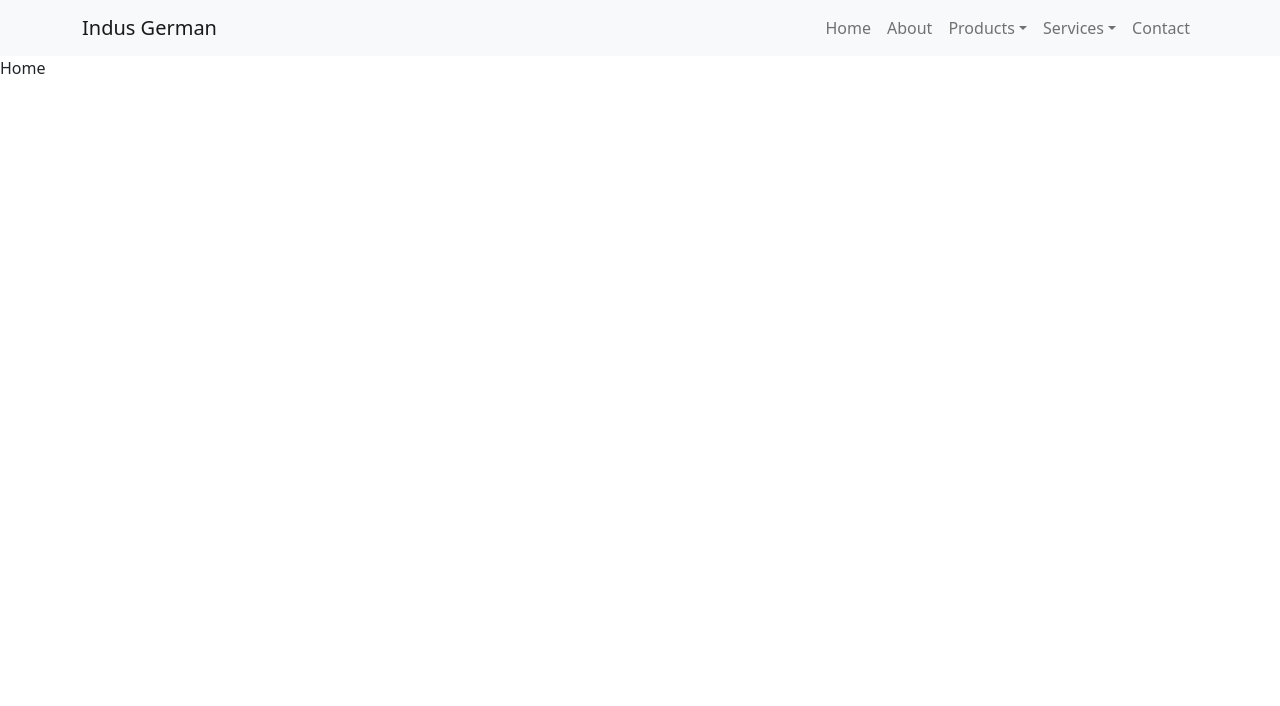
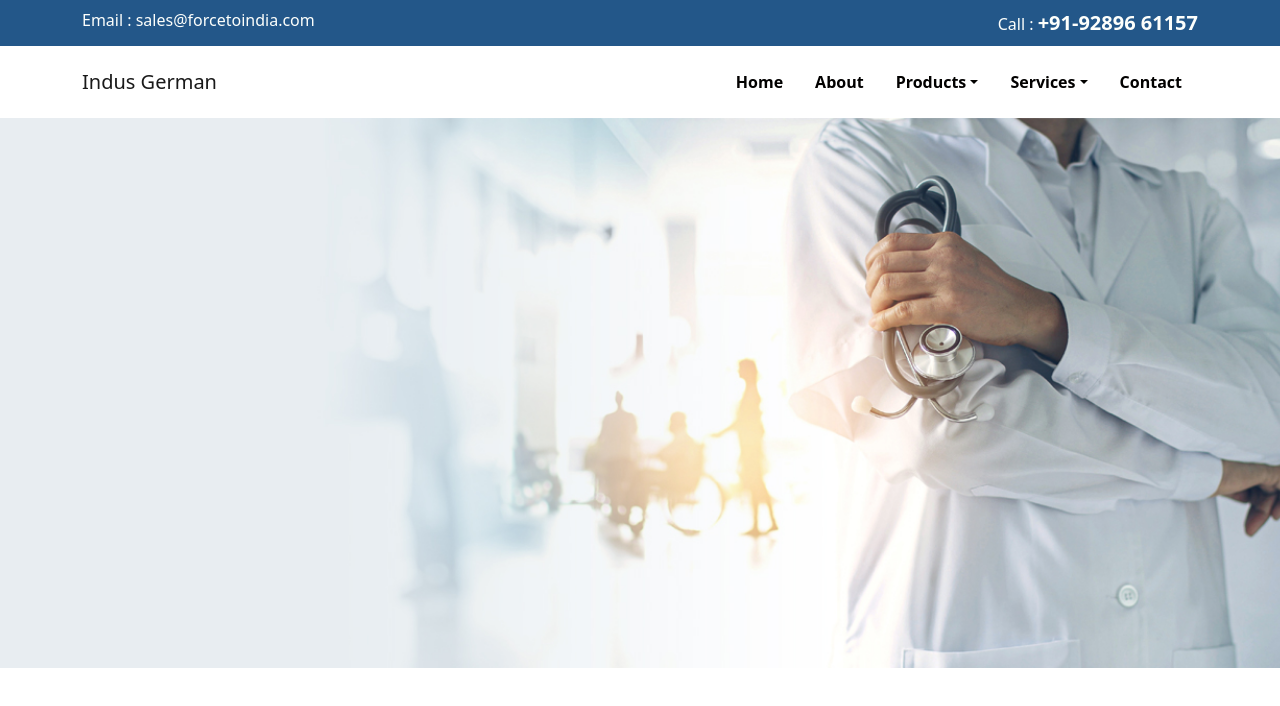
Before and after one commit to gurdeep4git/IndusGerman, a React (Create React App) app: page / in a window 1280 px wide. Shown: the top 706 px of the page. Built offline with nearby package versions, Linux system fonts and the light colour scheme.

Commit message:
added banner

```diff
--- /dev/null
+++ b/src/components/Banner/Banner.css
@@ -0,0 +1,8 @@
+.banner {
+    position: relative;
+    overflow: hidden;
+    background: #fff;
+    background: url(../../../public/assets/images/slider-bg.jpg) no-repeat;
+    background-size: cover;
+    min-height: 550px;
+}
--- /dev/null
+++ b/src/components/Banner/Banner.js
@@ -0,0 +1,12 @@
+import React from 'react'
+import './Banner.css';
+
+function Banner() {
+    return (
+        <>
+            <div className='banner'></div>
+        </>
+    )
+}
+
+export default Banner
--- /dev/null
+++ b/src/components/Contactbar/Contactbar.css
@@ -0,0 +1,11 @@
+.contact-bar {
+    background-color: var(--third-color);
+    color: var(--second-color);
+}
+
+.contact-bar a,
+.contact-bar a:hover,
+.contact-bar a:focus {
+    color: var(--second-color);
+    text-decoration: none;
+}
--- /dev/null
+++ b/src/components/Contactbar/Contactbar.js
@@ -0,0 +1,28 @@
+import React from 'react'
+import './Contactbar.css';
+
+function Contactbar() {
+    return (
+        <>
+            <div className='contact-bar py-2'>
+                <div className="container">
+                    <div className="row">
+                        <div className="col-12 col-sm-6">
+                            <a href="mailto:sales@forcetoindia.com">
+                                <span>Email : </span>
+                                sales@forcetoindia.com</a>
+                        </div>
+                        <div className="col-12 col-sm-6 text-sm-end">
+                            <a href="tel:+91-9289661157">
+                                <span>Call : </span>
+                                <span className='fs-5 fw-bold'>+91-92896 61157</span>
+                            </a>
+                        </div>
+                    </div>
+                </div>
+            </div>
+        </>
+    )
+}
+
+export default Contactbar
--- a/src/components/Navbar/Navbar.css
+++ b/src/components/Navbar/Navbar.css
@@ -1,3 +1,30 @@
 .navbar {
     background-color: var(--primary-color);
 }
+
+.navbar-nav {}
+
+.navbar-nav a.nav-link {
+    font-weight: 600;
+    color: var(--five-color);
+    transition: all .25s ease;
+}
+
+.navbar-nav a.nav-link:hover {
+    color: var(--first-color);
+    transition: all .25s ease;
+}
+
+.dropdown-menu {
+    border-top: 5px solid var(--first-color) !important;
+    border-radius: 0 !important;
+    box-shadow: var(--shadow-sm) !important;
+}
+
+.dropdown-item {}
+
+.dropdown-item:hover,
+.dropdown-item:focus {
+    background-color: transparent !important;
+    color: var(--first-color) !important;
+}
--- a/src/components/Navbar/Navbar.js
+++ b/src/components/Navbar/Navbar.js
@@ -2,10 +2,14 @@ import React from 'react'
 import { Link } from 'react-router-dom';
 import data from '../../data/navbar.json';
 import './Navbar.css';
+import Contactbar from '../Contactbar/Contactbar';
 
 function Navbar() {
     return (
-        <nav className="navbar navbar-expand-lg navbar-light bg-light">
+        <>
+            <Contactbar />
+
+            <nav className="navbar navbar-expand-lg navbar-light">
                 <div className="container">
                     <Link className="navbar-brand" to={'/home'}>Indus German</Link>
 
@@ -20,14 +24,14 @@ function Navbar() {
                                     if (item.subMenu?.length === 0) {
                                         return (
                                             <li key={index} className="nav-item">
-                                            <Link to={item.link} className="nav-link">{item.title}</Link>
+                                                <Link to={item.link} className="nav-link p-lg-3">{item.title}</Link>
                                             </li>
                                         )
                                     }
                                     else {
                                         return (
                                             <li key={index} className="nav-item dropdown">
-                                            <a href="!#" className="nav-link dropdown-toggle" role="button" data-bs-toggle="dropdown" aria-expanded="false">
+                                                <a href="!#" className="nav-link dropdown-toggle p-lg-3" role="button" data-bs-toggle="dropdown" aria-expanded="false">
                                                     {item.title}
                                                 </a>
                                                 <ul className="dropdown-menu">
@@ -51,6 +55,7 @@ function Navbar() {
                     </div>
                 </div>
             </nav>
+        </>
     )
 }
 
--- a/src/index.css
+++ b/src/index.css
@@ -1,4 +1,9 @@
 :root {
-  --primary-color: red;
-  --white: #ffffff;
+  --first-color: #ED1C24;
+  --second-color: #FDFFFC;
+  --third-color: #235789;
+  --four-color: #F1D302;
+  --five-color: #020100;
+
+  --shadow-sm: 0 .125rem .25rem rgba(0, 0, 0, .075)
 }
--- a/src/pages/Home/Home.js
+++ b/src/pages/Home/Home.js
@@ -1,8 +1,11 @@
 import React from 'react'
+import Banner from '../../components/Banner/Banner'
 
 function Home() {
     return (
-        <div>Home</div>
+        <>
+            <Banner />
+        </>
     )
 }
 
--- a/src/pages/ProductDetails/ProductDetails.js
+++ b/src/pages/ProductDetails/ProductDetails.js
@@ -9,9 +9,9 @@ function ProductDetails() {
 
     return (
         <>
-            <div>{product.title}</div>
-            <img src={product.imageURL} alt='product' />
-            <div>{product.description}</div>
+            <div>{product?.title}</div>
+            <img src={product?.imageURL} alt='product' />
+            <div>{product?.description}</div>
         </>
     )
 }
```
Also changed, not shown: public/assets/images/slider-bg.jpg (added). Lines whose indentation alone changed are shown as unchanged.
